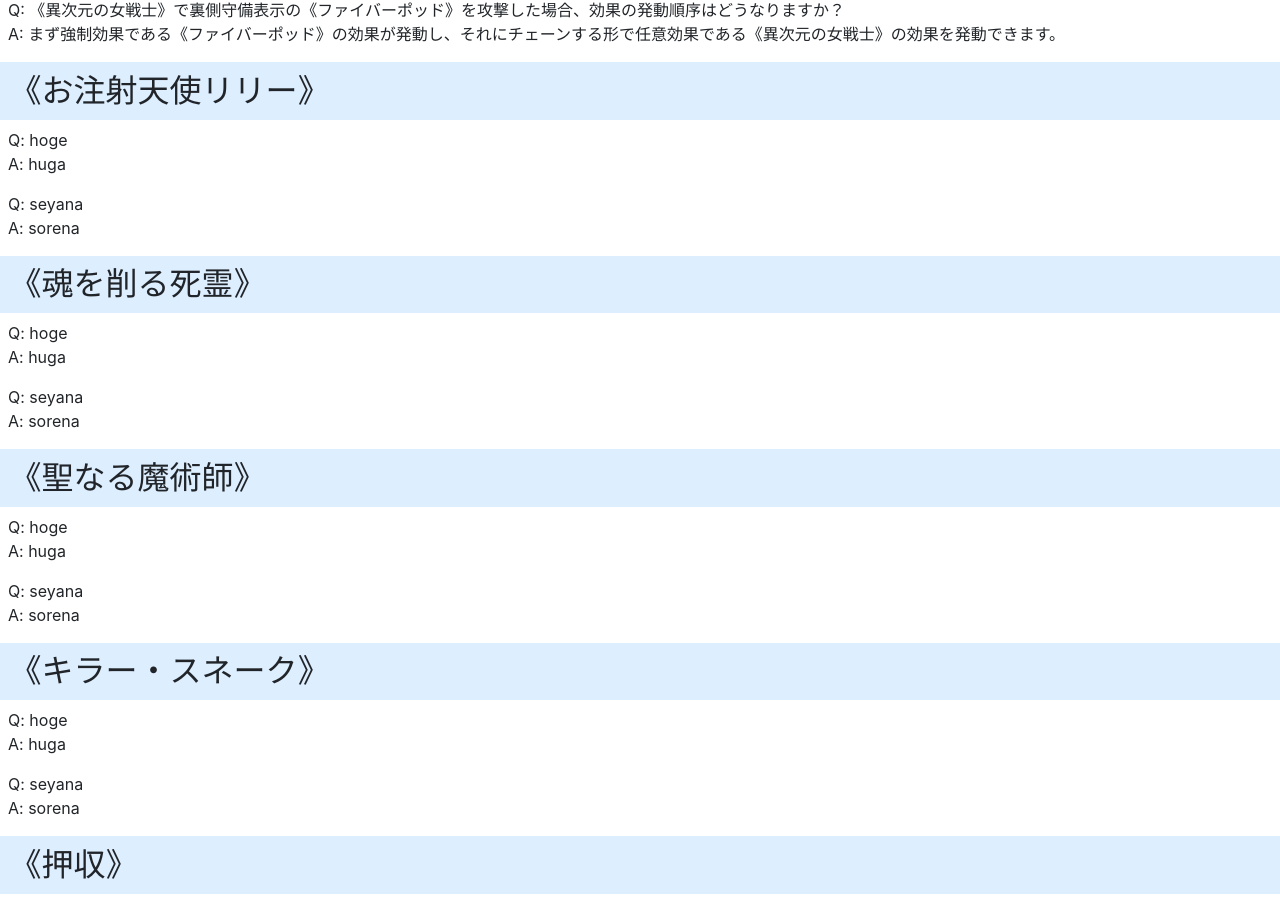
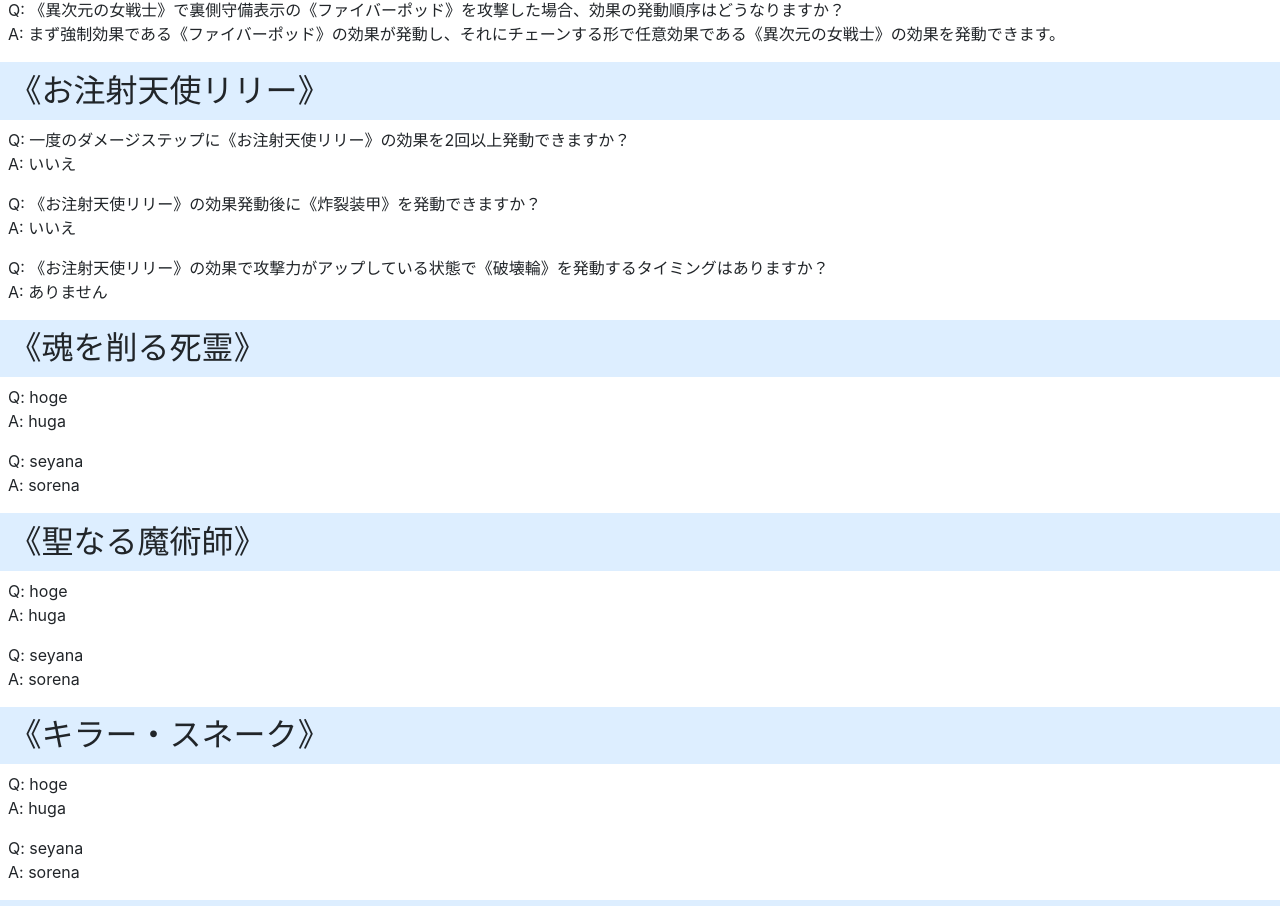
Before and after one commit to wotsushi/y-gateball, a React (Create React App) app: page /faq in a window 1280 px wide. Shown: the part 2757-3663 px from the top of the page. Built offline with nearby package versions, Linux system fonts and the light colour scheme; what react-hooks-global-state would draw is missing.

Commit message:
リリーのFAQ追加
ISSUE: #31

```diff
--- a/src/FAQ.tsx
+++ b/src/FAQ.tsx
@@ -169,8 +169,18 @@ const faqs: FAQ[] = [
   {
     name: "お注射天使リリー",
     qas: [
-      ["hoge", "huga"],
-      ["seyana", "sorena"],
+      [
+        "一度のダメージステップに《お注射天使リリー》の効果を2回以上発動できますか？",
+        "いいえ",
+      ],
+      [
+        "《お注射天使リリー》の効果発動後に《炸裂装甲》を発動できますか？",
+        "いいえ",
+      ],
+      [
+        "《お注射天使リリー》の効果で攻撃力がアップしている状態で《破壊輪》を発動するタイミングはありますか？",
+        "ありません",
+      ],
     ],
   },
   {
```
